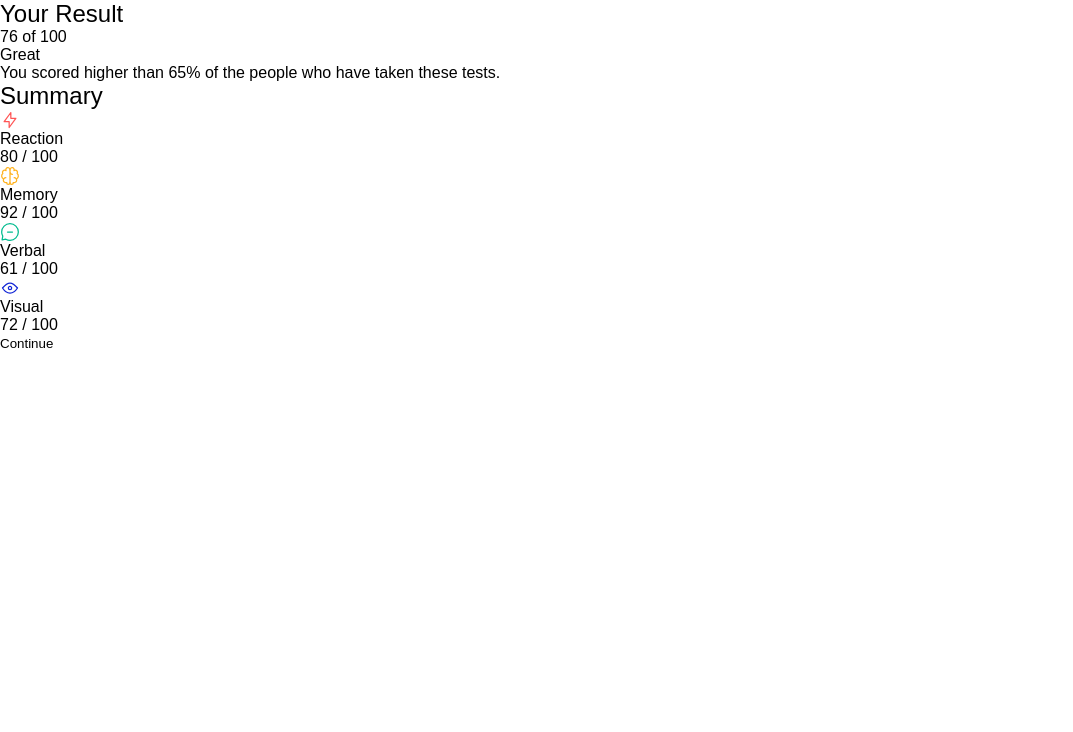
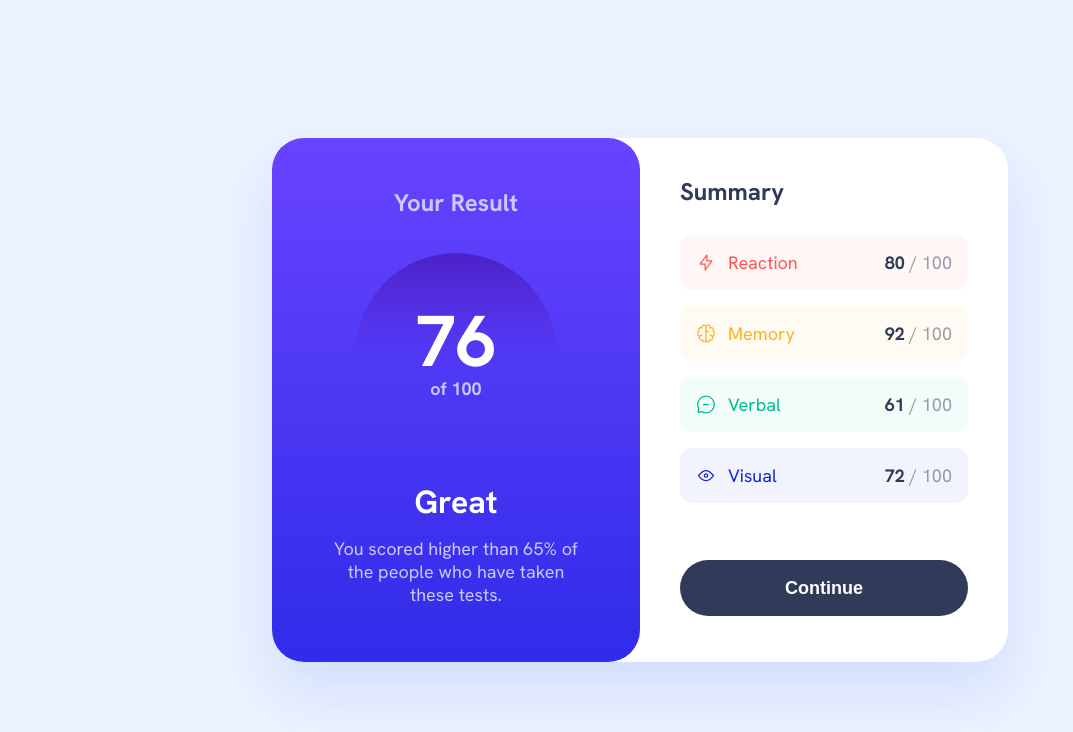
Before and after one commit to MATBMS/results-summary-component, a plain HTML site: page index.html in a window 1280 px wide. Shown: the whole page, without its empty margins (0-1073 px from the left). Drawn offline with Linux system fonts and the light colour scheme.

Commit message:
add css styles

```diff
--- a/index.html
+++ b/index.html
@@ -2,61 +2,97 @@
 <html lang="en">
 
   <head>
+    <!-- Meta Information -->
     <meta charset="UTF-8">
     <meta name="viewport" content="width=device-width, initial-scale=1.0">
-    <link rel="stylesheet" href="./reset.css">
-    <link rel="stylesheet" href="./style.css">
 
+    <!-- Stylesheets -->
+    <link rel="stylesheet" href="./styles/reset.css">
+    <link rel="stylesheet" href="./styles/style.css">
+    <link rel="stylesheet" href="./styles/card.css">
+    <link rel="stylesheet" href="./styles/overview.css">
+    <link rel="stylesheet" href="./styles/summary.css">
+
+    <!-- Favicon -->
     <link rel="icon" type="image/png" sizes="32x32" href="./assets/images/favicon-32x32.png">
 
+    <!-- Page Title -->
     <title>Results Summary Component</title>
   </head>
 
   <body>
+    <main>
+      <!-- Results Card Section -->
       <section class="results-card">
+
+        <!-- Results Overview Section -->
         <div class="results-overview">
-        <h2 class="results-title">Your Result</h2>
-        <p class="results-score">76 <span>of 100</span></p>
-        <p class="results-evaluation">Great</p>
-        <p class="results-comment">
+          <h2 class="results-title heading-m txt-light-blue">Your Result</h2>
+          <div class="results-score">
+            <p class="heading-xl txt-white">76</p>
+            <p class="txt-body-bold txt-light-blue">of 100</p>
+          </div>
+          <p class="results-evaluation heading-l txt-white">Great</p>
+          <p class="results-comment txt-body txt-light-blue">
             You scored higher than 65% of the people who have taken these tests.
           </p>
         </div>
+        <!-- End of Results Overview Section -->
+
+        <!-- Results Summary Section -->
         <div class="results-summary">
-        <h2 class="summary-title">Summary</h2>
+          <h2 class="summary-title heading-m txt-dark-navy">Summary</h2>
           <div class="summary-scores">
-          <div class="summary-score">
+
+            <!-- Reaction Score -->
+            <div class="summary-score summary-reaction">
               <div class="summary-score-header">
                 <img src="./assets/images/icon-reaction.svg" alt="Reaction Icon">
-              <p class="summary-score-name">Reaction</p>
+                <p class="summary-score-name txt-body txt-red">Reaction</p>
               </div>
-            <p class="summary-score-value">80 <span>/ 100</span></p>
+              <p class="summary-score-value txt-body-bold txt-dark-navy">80 <span>/ 100</span></p>
             </div>
-          <div class="summary-score">
+            <!-- End of Reaction Score -->
+
+            <!-- Memory Score -->
+            <div class="summary-score summary-memory">
               <div class="summary-score-header">
                 <img src="./assets/images/icon-memory.svg" alt="Memory Icon">
-              <p class="summary-score-name">Memory</p>
+                <p class="summary-score-name txt-body txt-yellow">Memory</p>
               </div>
-            <p class="summary-score-value">92 <span>/ 100</span></p>
+              <p class="summary-score-value txt-body-bold txt-dark-navy">92 <span>/ 100</span></p>
             </div>
-          <div class="summary-score">
+            <!-- End of Memory Score -->
+
+            <!-- Verbal Score -->
+            <div class="summary-score summary-verbal">
               <div class="summary-score-header">
                 <img src="./assets/images/icon-verbal.svg" alt="Verbal Icon">
-              <p class="summary-score-name">Verbal</p>
+                <p class="summary-score-name txt-body txt-green">Verbal</p>
               </div>
-            <p class="summary-score-value">61 <span>/ 100</span></p>
+              <p class="summary-score-value txt-body-bold txt-dark-navy">61 <span>/ 100</span></p>
             </div>
-          <div class="summary-score">
+            <!-- End of Verbal Score -->
+
+            <!-- Visual Score -->
+            <div class="summary-score summary-visual">
               <div class="summary-score-header">
                 <img src="./assets/images/icon-visual.svg" alt="Visual Icon">
-              <p class="summary-score-name">Visual</p>
+                <p class="summary-score-name txt-body txt-blue">Visual</p>
               </div>
-            <p class="summary-score-value">72 <span>/ 100</span></p>
+              <p class="summary-score-value txt-body-bold txt-dark-navy">72 <span>/ 100</span></p>
             </div>
-          <button class="continue-button">Continue</button>
+            <!-- End of Visual Score -->
+
+            <!-- Continue Button -->
+            <button class="continue-button txt-body-bold txt-white">Continue</button>
           </div>
         </div>
+        <!-- End of Results Summary Section -->
+
       </section>
+      <!-- End of Results Card Section -->
+    </main>
   </body>
 
 </html>
--- /dev/null
+++ b/styles/card.css
@@ -0,0 +1,22 @@
+main {
+  width: 100vw;
+  height: 100vh;
+  display: flex;
+  align-items: center;
+  justify-content: center;
+  background-color: #ECF2FF;
+}
+
+.results-card {
+  display: flex;
+  flex-direction: row;
+  width: 736px;
+  background-color: #FFFFFF;
+  border-radius: 32px;
+  box-shadow: 0px 30px 60px 0px rgba(61, 108, 236, 0.15);
+}
+
+.results-overview,
+.results-summary {
+  width: 50%;
+}
--- /dev/null
+++ b/styles/overview.css
@@ -0,0 +1,30 @@
+.results-overview {
+  display: flex;
+  align-items: center;
+  justify-content: center;
+  flex-direction: column;
+  background: linear-gradient(to bottom, #7755FF 0%, #6943FF 0%, #2F2CE9 100%);
+  border-radius: 32px;
+  padding: 38px 54px 46px 54px;
+  text-align: center;
+}
+
+.results-title {
+  margin-bottom: 35px;
+}
+
+.results-score {
+  display: flex;
+  align-items: center;
+  justify-content: center;
+  flex-direction: column;
+  width: 200px;
+  height: 200px;
+  margin-bottom: 28px;
+  border-radius: 50%;
+  background: linear-gradient(to bottom, rgba(77, 33, 201, 100), rgba(37, 33, 201, 0), rgba(37, 33, 201, 0));
+}
+
+.results-evaluation {
+  margin-bottom: 14px;
+}
--- /dev/null
+++ b/styles/style.css
@@ -0,0 +1,86 @@
+/* == TYPOGRAPHY == */
+
+@font-face {
+  font-family: 'Hanken Grotesk';
+  src: url('../assets/fonts/HankenGrotesk.ttf') format('truetype');
+}
+
+body {
+  font-family: 'Hanken Grotesk', sans-serif;
+}
+
+.heading-xl {
+  font-size: 72px;
+  font-weight: bolder;
+  line-height: 72px;
+  letter-spacing: 0px;
+}
+
+.heading-l {
+  font-size: 32px;
+  font-weight: bold;
+  line-height: auto;
+  letter-spacing: 0px;
+}
+
+.heading-m {
+  font-size: 24px;
+  font-weight: bold;
+  line-height: auto;
+  letter-spacing: 0px;
+}
+
+.txt-body {
+  font-size: 18px;
+  font-weight: 400;
+  line-height: auto;
+  letter-spacing: 0px;
+}
+
+.txt-body-bold {
+  font-size: 18px;
+  font-weight: bold;
+  line-height: auto;
+  letter-spacing: 0px;
+}
+
+.results-title {
+  margin-bottom: 35px;
+  color: #CAC9FF;
+}
+
+/* == TEXT COLORS == */
+
+.txt-white {
+  color: #fff;
+}
+
+.txt-blue {
+  color: #1125D6;
+}
+
+.txt-light-blue {
+  color: #CAC9FF;
+}
+
+.txt-green {
+  color: #00BB8F;
+}
+
+.txt-red {
+  color: #FF5555;
+}
+
+.txt-yellow {
+  color: #FFB21E;
+}
+
+.txt-dark-navy {
+  color: #303B59;
+}
+
+/* == BACKGROUND COLORS */
+
+.blue-gradient {
+  background: linear-gradient(to bottom, #7755FF 0%, #6943FF 0%, #2F2CE9 100%);
+}
--- /dev/null
+++ b/styles/summary.css
@@ -0,0 +1,65 @@
+.results-summary {
+  padding: 38px 40px 46px 40px;
+}
+
+.summary-title {
+  margin-bottom: 28px;
+}
+
+.summary-scores {
+  display: flex;
+  flex-direction: column;
+  gap: 16px;
+}
+
+.summary-score {
+  display: flex;
+  flex-direction: row;
+  justify-content: space-between;
+  gap: 81px;
+  padding: 16px;
+  border-radius: 12px;
+}
+
+.summary-reaction {
+  background-color: hsla(0, 100%, 67%, 5%);
+}
+
+.summary-memory {
+  background-color: hsla(39, 100%, 56%, 5%);
+}
+
+.summary-verbal {
+  background-color: hsla(166, 100%, 37%, 5%);
+}
+
+.summary-visual {
+  background-color: hsla(234, 85%, 45%, 5%);
+}
+
+.summary-score-value span {
+  color: hsla(224, 30%, 27%, 50%);
+  font-weight: 400;
+}
+
+.summary-score-header {
+  display: flex;
+  flex-direction: row;
+  gap: 12px;
+}
+
+/* == BUTTON == */
+
+.continue-button {
+  width: 288px;
+  height: 56px;
+  border-radius: 128px;
+  margin-top: 41px;
+  background-color: #303B59;
+  color: #fff;
+  transition: all 0.4s;
+}
+
+.continue-button:hover {
+  background: linear-gradient(to bottom, #7755FF 0%, #6943FF 0%, #2F2CE9 100%);
+}
```
Also changed, not shown: assets/fonts/HankenGrotesk.ttf (renamed from assets/fonts/HankenGrotesk-VariableFont_wght.ttf), styles/reset.css (renamed from reset.css). Lines whose indentation alone changed are shown as unchanged.
